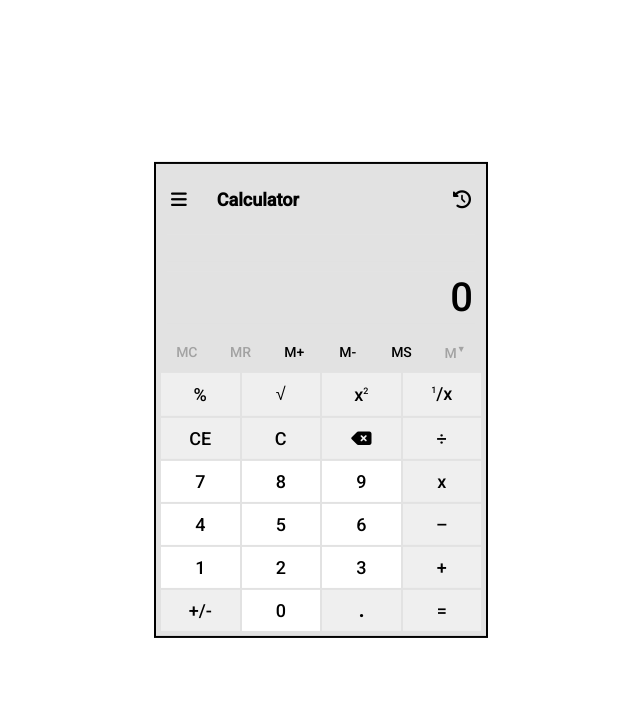
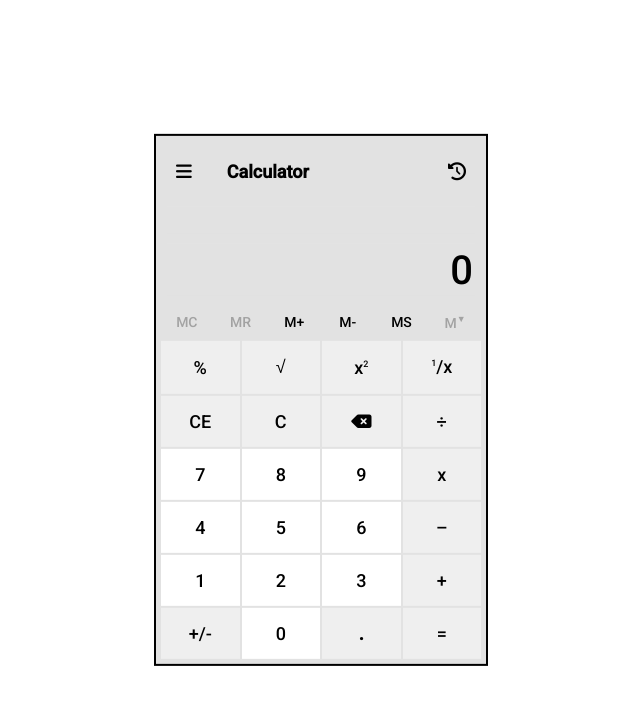
Before and after one commit to tejask432/Calculator-app, a React (Create React App) app: page / in a window 1280 px wide. Shown: the top 704 px of the page, without its empty margins (319-959 px from the left). Built offline with nearby package versions, Linux system fonts and the light colour scheme.

Commit message:
styles update

```diff
--- a/src/App.css
+++ b/src/App.css
@@ -51,6 +51,7 @@ body{
 }
 .special-keys button{
     font-size: 14px;
+    padding: 8px;
     background: none;
 }
 .keys{
@@ -62,11 +63,16 @@ body{
 }
 button{
     border: none;
-    padding: 10px;
+    padding: 15px;
 }
+
 button:hover{
     background: rgb(219, 218, 218);
     box-shadow: rgba(14, 30, 37, 0.12) 0px 2px 4px 0px, rgba(14, 30, 37, 0.32) 0px 2px 16px 0px;
+}
+button:disabled, button[disabled]{
+    box-shadow: none;
+    background:none;
 }
 input[type="text"]{
     width:95%;
```
